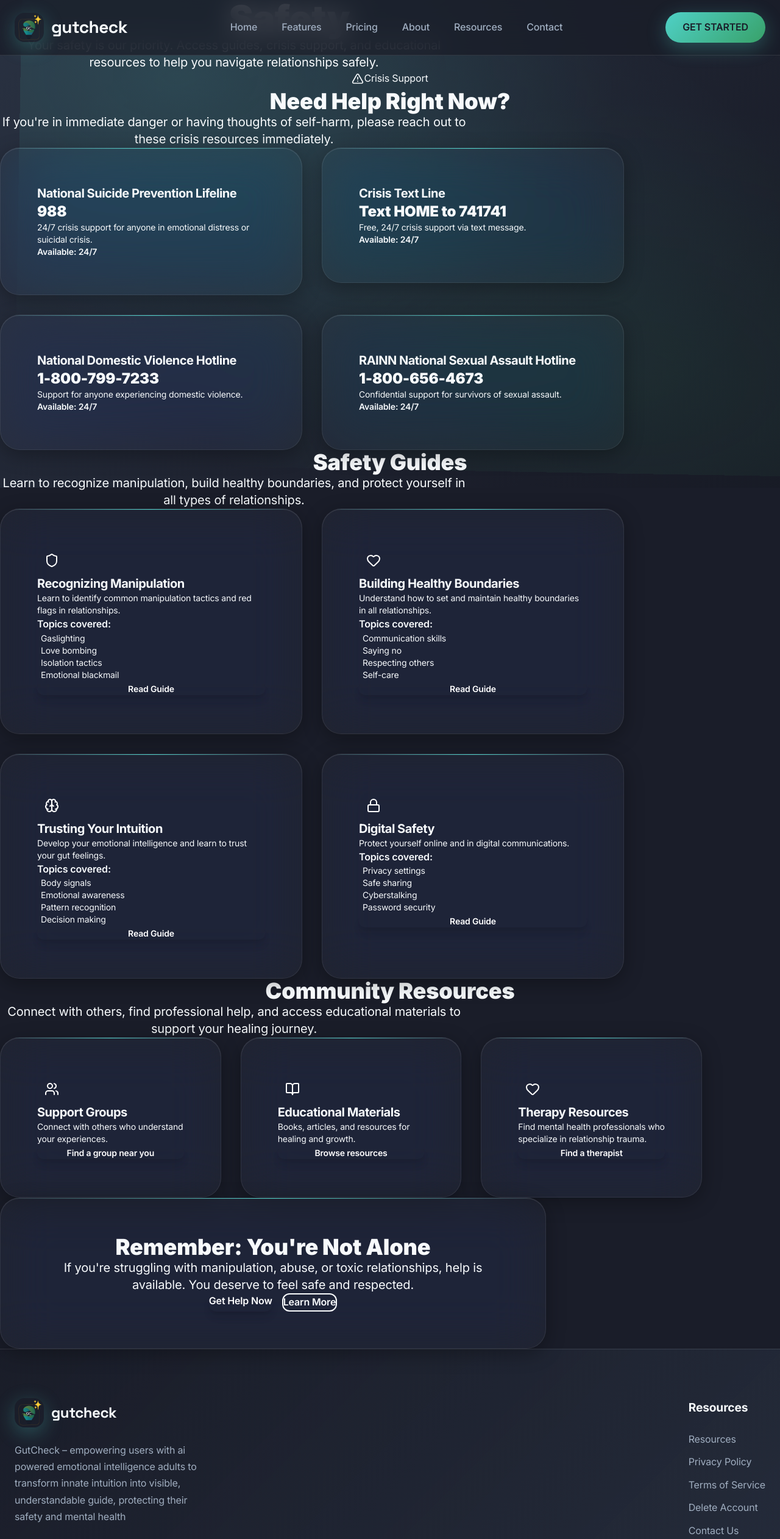
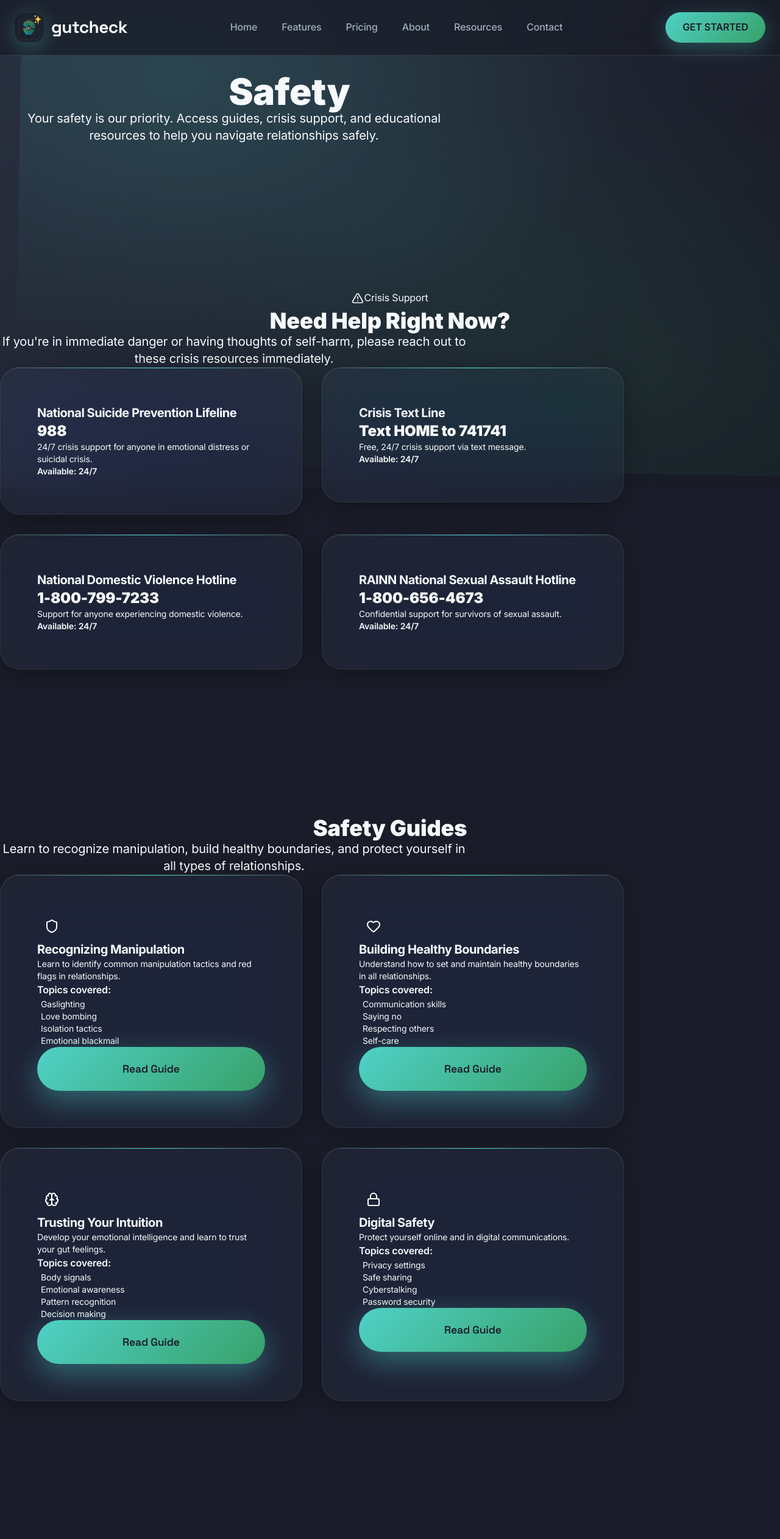
Before and after one commit to Asibe-Cheta/GutCheck-App, a Next.js app: page /resources in a window 1280 px wide. Shown: the top 2524 px of the page at 61% size. Built offline with nearby package versions, Linux system fonts and the light colour scheme.

Commit message:
CRITICAL FIX: Use .page-section CSS class and .btn-primary/.btn-secondary for all pages to match home page styling exactly

```diff
--- a/src/app/contact/page.tsx
+++ b/src/app/contact/page.tsx
@@ -54,7 +54,7 @@ const Contact = () => {
   return (
     <div className="min-h-screen pt-32 flex flex-col items-center">
       {/* Hero Section */}
-      <section className="w-full py-20 md:py-30 bg-gradient-to-b from-primary-dark to-secondary-dark flex justify-center">
+      <section className="page-section w-full bg-gradient-to-b from-primary-dark to-secondary-dark flex justify-center">
         <div className="w-full max-w-4xl px-6 sm:px-8 lg:px-12">
           <FadeIn direction="up">
             <div className="text-center space-y-8">
@@ -74,7 +74,7 @@ const Contact = () => {
       </section>
 
       {/* Contact Form Section */}
-      <section className="w-full py-20 md:py-30 flex justify-center">
+      <section className="page-section w-full flex justify-center">
         <div className="w-full max-w-3xl px-6 sm:px-8 lg:px-12">
           <FadeIn direction="up">
             <div className="text-center space-y-6 mb-12">
@@ -135,7 +135,7 @@ const Contact = () => {
                 <button
                   type="submit"
                   disabled={isSubmitting}
-                  className="w-full bg-gradient-to-r from-accent-teal to-accent-green text-white px-8 py-4 rounded-xl font-semibold hover:from-accent-green hover:to-accent-teal transition-all duration-300 shadow-lg hover:shadow-xl flex items-center justify-center"
+                  className="btn-primary w-full flex items-center justify-center"
                 >
                   <Send className="w-5 h-5 mr-2" />
                   {isSubmitting ? 'Sending...' : 'Send Message'}
@@ -147,7 +147,7 @@ const Contact = () => {
       </section>
 
       {/* Contact Information */}
-      <section className="w-full py-20 md:py-30 bg-gradient-to-b from-transparent to-primary-dark/30 flex justify-center">
+      <section className="page-section w-full bg-gradient-to-b from-transparent to-primary-dark/30 flex justify-center">
         <div className="w-full max-w-3xl px-6 sm:px-8 lg:px-12">
           <FadeIn direction="up">
             <div className="text-center space-y-6 mb-12">
--- a/src/app/learn-more/page.tsx
+++ b/src/app/learn-more/page.tsx
@@ -40,7 +40,7 @@ const LearnMore = () => {
   return (
     <div className="min-h-screen pt-32 flex flex-col items-center">
       {/* Hero Section */}
-      <section className="w-full py-20 md:py-30 bg-gradient-to-b from-primary-dark to-secondary-dark flex justify-center">
+      <section className="page-section w-full bg-gradient-to-b from-primary-dark to-secondary-dark flex justify-center">
         <div className="w-full max-w-4xl px-6 sm:px-8 lg:px-12">
           <FadeIn direction="up">
             <div className="text-center space-y-10">
@@ -68,7 +68,7 @@ const LearnMore = () => {
       </section>
 
       {/* The Core Problem */}
-      <section className="w-full py-20 md:py-30 flex justify-center">
+      <section className="page-section w-full flex justify-center">
         <div className="w-full max-w-4xl px-6 sm:px-8 lg:px-12">
           <FadeIn direction="up">
             <div className="text-center space-y-8 mb-20">
@@ -114,7 +114,7 @@ const LearnMore = () => {
       </section>
 
       {/* In Essence */}
-      <section className="w-full py-20 md:py-30 bg-gradient-to-b from-transparent to-primary-dark/30 flex justify-center">
+      <section className="page-section w-full bg-gradient-to-b from-transparent to-primary-dark/30 flex justify-center">
         <div className="w-full max-w-4xl px-6 sm:px-8 lg:px-12">
           <FadeIn direction="up">
             <Card variant="glass" className="p-10">
@@ -149,7 +149,7 @@ const LearnMore = () => {
       </section>
 
       {/* The Turning Point */}
-      <section className="w-full py-20 md:py-30 flex justify-center">
+      <section className="page-section w-full flex justify-center">
         <div className="w-full max-w-4xl px-6 sm:px-8 lg:px-12">
           <FadeIn direction="up">
             <div className="text-center mb-16">
@@ -232,7 +232,7 @@ const LearnMore = () => {
       </section>
 
       {/* CTA Section */}
-      <section className="w-full py-20 md:py-30 bg-gradient-to-b from-primary-dark/30 to-transparent flex justify-center">
+      <section className="page-section w-full bg-gradient-to-b from-primary-dark/30 to-transparent flex justify-center">
         <div className="w-full max-w-3xl px-6 sm:px-8 lg:px-12">
           <FadeIn direction="up">
             <div className="glass-card p-12 rounded-2xl">
--- a/src/app/privacy/page.tsx
+++ b/src/app/privacy/page.tsx
@@ -394,13 +394,16 @@ const Privacy = () => {
                 <div className="flex flex-col sm:flex-row gap-4 justify-center pt-4">
                   <a
                     href="/contact"
-                    className="bg-gradient-to-r from-accent-teal to-accent-green text-white px-6 md:px-8 py-3 md:py-4 rounded-xl font-semibold hover:from-accent-green hover:to-accent-teal transition-all duration-300 shadow-lg hover:shadow-xl text-center"
+                    className="btn-primary"
                   >
                     Contact Privacy Team
                   </a>
-                  <button className="bg-gradient-to-r from-accent-teal to-accent-green text-white px-6 md:px-8 py-3 md:py-4 rounded-xl font-semibold hover:from-accent-green hover:to-accent-teal transition-all duration-300 shadow-lg hover:shadow-xl">
+                  <a
+                    href="/contact"
+                    className="btn-primary"
+                  >
                     Download Your Data
-                  </button>
+                  </a>
                 </div>
               </div>
             </div>
--- a/src/app/resources/page.tsx
+++ b/src/app/resources/page.tsx
@@ -88,7 +88,7 @@ const Resources = () => {
   return (
     <div className="min-h-screen pt-32">
       {/* Hero Section */}
-      <section className="py-20 md:py-30 bg-gradient-to-b from-primary-dark to-secondary-dark">
+      <section className="page-section bg-gradient-to-b from-primary-dark to-secondary-dark">
         <div className="max-w-7xl mx-auto px-4 sm:px-6 lg:px-8">
           <FadeIn direction="up">
             <div className="text-center mb-16">
@@ -108,7 +108,7 @@ const Resources = () => {
       </section>
 
       {/* Crisis Support Section */}
-      <section id="crisis" className="py-20 md:py-30 bg-gradient-to-b from-transparent to-warning-coral/10">
+      <section id="crisis" className="page-section bg-gradient-to-b from-transparent to-warning-coral/10">
         <div className="max-w-7xl mx-auto px-4 sm:px-6 lg:px-8">
           <FadeIn direction="up">
             <div className="text-center mb-16">
@@ -154,7 +154,7 @@ const Resources = () => {
       </section>
 
       {/* Safety Guides */}
-      <section className="py-20 md:py-30">
+      <section className="page-section">
         <div className="max-w-7xl mx-auto px-4 sm:px-6 lg:px-8">
           <FadeIn direction="up">
             <div className="text-center mb-16">
@@ -197,7 +197,7 @@ const Resources = () => {
                     </div>
                     <a
                       href="#"
-                      className="inline-block w-full mt-4 bg-gradient-to-r from-accent-teal to-accent-green text-white px-6 py-3 rounded-xl font-semibold hover:from-accent-green hover:to-accent-teal transition-all duration-300 shadow-lg hover:shadow-xl text-center text-sm"
+                      className="btn-primary w-full mt-4 block text-center"
                     >
                       Read Guide
                     </a>
@@ -210,7 +210,7 @@ const Resources = () => {
       </section>
 
       {/* Community Section */}
-      <section id="community" className="py-20 md:py-30 bg-gradient-to-b from-transparent to-primary-dark/30">
+      <section id="community" className="page-section bg-gradient-to-b from-transparent to-primary-dark/30">
         <div className="max-w-7xl mx-auto px-4 sm:px-6 lg:px-8">
           <FadeIn direction="up">
             <div className="text-center mb-16">
@@ -242,7 +242,7 @@ const Resources = () => {
                   <CardContent>
                     <a
                       href="#"
-                      className="inline-block w-full bg-gradient-to-r from-accent-teal to-accent-green text-white px-6 py-3 rounded-xl font-semibold hover:from-accent-green hover:to-accent-teal transition-all duration-300 shadow-lg hover:shadow-xl text-center text-sm"
+                      className="btn-primary w-full block text-center"
                     >
                       {resource.link}
                     </a>
@@ -255,7 +255,7 @@ const Resources = () => {
       </section>
 
       {/* CTA Section */}
-      <section className="py-20 md:py-30">
+      <section className="page-section">
         <div className="max-w-4xl mx-auto px-4 sm:px-6 lg:px-8 text-center">
           <FadeIn direction="up">
             <div className="glass-card p-12 rounded-2xl">
@@ -269,13 +269,13 @@ const Resources = () => {
               <div className="flex flex-col sm:flex-row gap-4 justify-center">
                 <a
                   href="#crisis"
-                  className="bg-gradient-to-r from-accent-teal to-accent-green text-white px-8 py-4 rounded-xl font-semibold hover:from-accent-green hover:to-accent-teal transition-all duration-300 shadow-lg hover:shadow-xl text-center"
+                  className="btn-primary"
                 >
                   Get Help Now
                 </a>
                 <a
                   href="/learn-more"
-                  className="border-2 border-accent-teal text-accent-teal px-8 py-4 rounded-xl font-semibold hover:bg-accent-teal hover:text-white transition-all duration-300 text-center"
+                  className="btn-secondary"
                 >
                   Learn More
                 </a>
```
